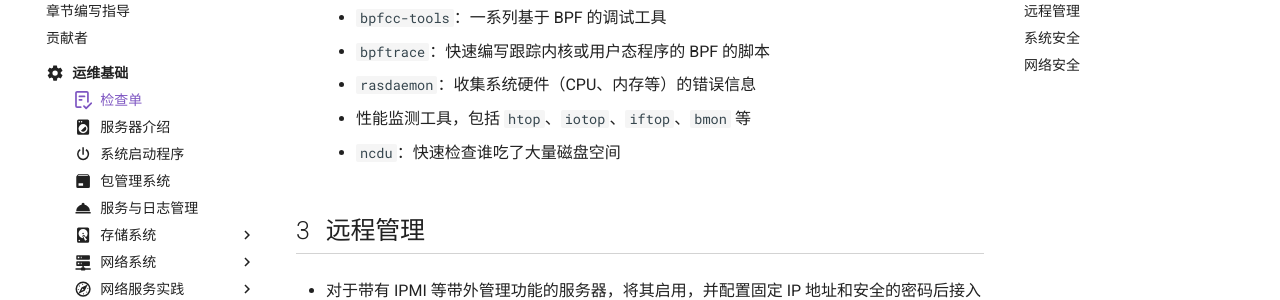
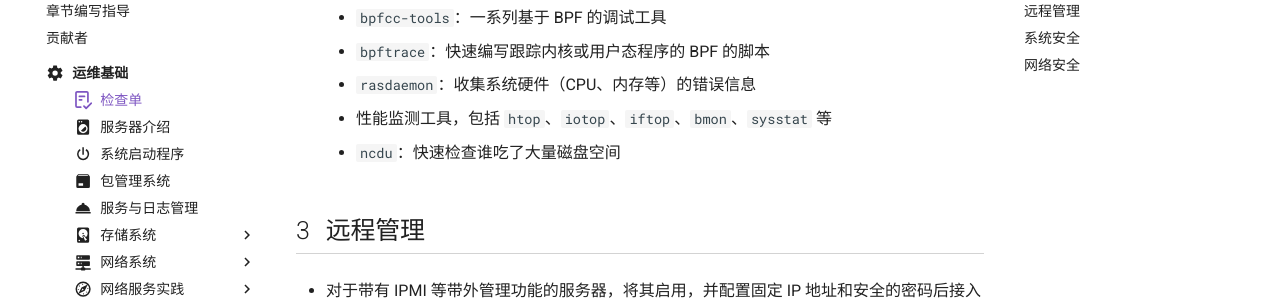
Before and after one commit to ustclug/Linux201-docs, an MkDocs documentation site: the page built from docs/ops/checklist.md, in a window 1280 px wide and 900 px high, scrolled down 969 px. Shown: the part 151-451 px from the top of the window. Built offline with MkDocs 1.6.1 and Material for MkDocs 9.7.7, drawn with Linux system fonts in a browser that asks for light colours; comment, search, counter and statistics services are not loaded.

Commit message:
ops/checklist: Add sysstat

```diff
--- a/docs/ops/checklist.md
+++ b/docs/ops/checklist.md
@@ -35,7 +35,7 @@ icon: octicons/checklist-16
     - `bpfcc-tools`：一系列基于 BPF 的调试工具
     - `bpftrace`：快速编写跟踪内核或用户态程序的 BPF 的脚本
     - `rasdaemon`：收集系统硬件（CPU、内存等）的错误信息
-    - 性能监测工具，包括 `htop`、`iotop`、`iftop`、`bmon` 等
+    - 性能监测工具，包括 `htop`、`iotop`、`iftop`、`bmon`、`sysstat` 等
     - `ncdu`：快速检查谁吃了大量磁盘空间
 
 ## 远程管理
```
